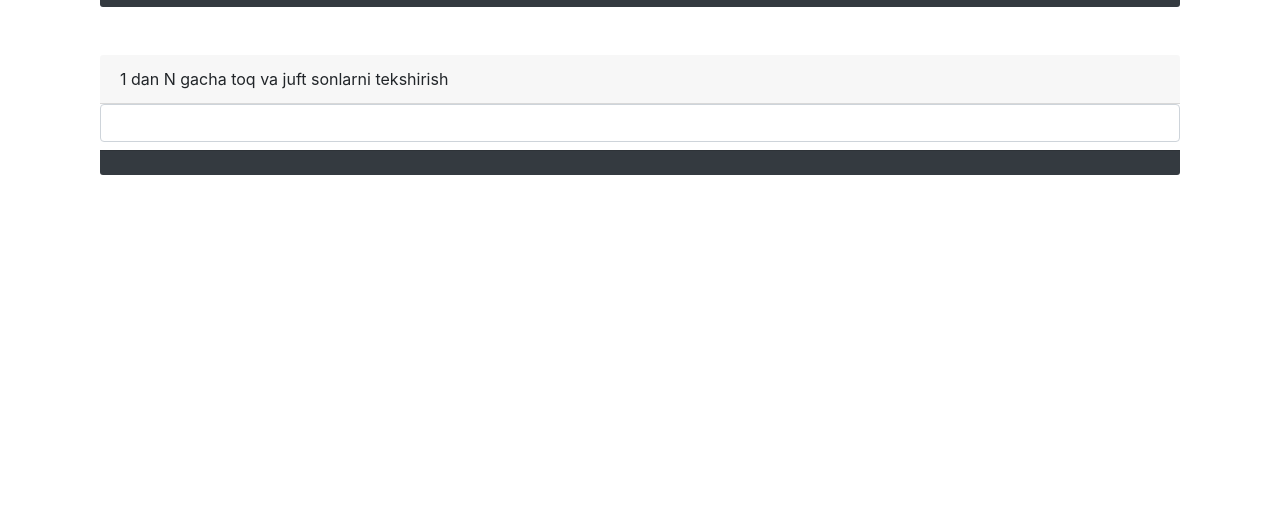
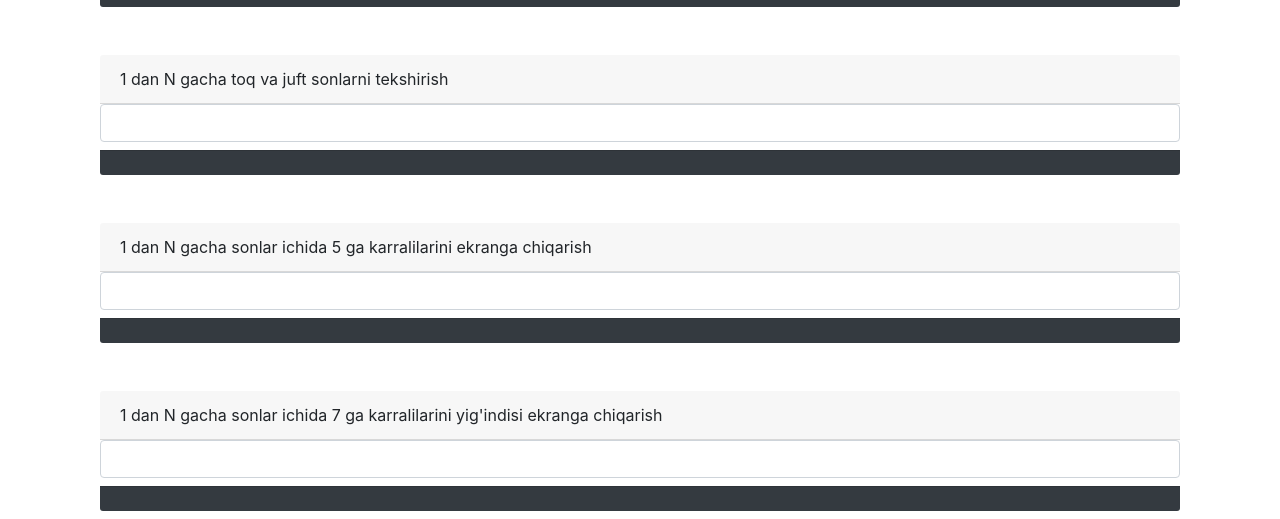
Before and after one commit to asadbekqulboyev/BackEnd_Vazifalar, a PHP site: page /vazifa2.php in a window 1280 px wide. Shown: the part 281-800 px from the top of the page. Run offline with PHP 8.4, Linux system fonts and the light colour scheme.

Commit message:
oxirgisi

```diff
--- a/vazifa2.php
+++ b/vazifa2.php
@@ -54,14 +54,7 @@ if(!empty($_POST['color'])){
 
 
   }
-
-
 ?>
-<!-- 1 dan N gacha bo’lgan toq sonlarni ekranga chiqaring -->
-
-
-
-
 <!DOCTYPE html>
 <html lang="en">
 <head>
@@ -119,6 +112,52 @@ if(!empty($_POST['color'])){
                   } ?>
             </div>
         </div>
+        <div class="col-md-12 mt-5">
+            <div class="card-header bg-succes">
+            1 dan N gacha sonlar ichida 5 ga karralilarini ekranga chiqarish
+            </div>
+            <form method="post">
+                <input type="text" class="form-control m2" name="Son">
+            </form>
+            <div class="card-footer bg-dark text-white mt-2">
+                <?php
+                  if (!empty($_POST['Son'])) {
+                    // Foydalanuvchi kiritgan N qiymatini olish
+                    $Son = $_POST['Son'];
+
+                    // 1 dan boshlab N gacha bo'lgan 5ga karrali sonlarni topish
+                    for ($i = 1; $i <= $Son; $i++) {
+                        if ($i % 5 == 0) {
+                            echo $i . "&nbsp;";
+                        }
+                    }
+                }?>
+            </div>
+        </div>
+        <div class="col-md-12 mt-5">
+            <div class="card-header bg-succes">
+            1 dan N gacha sonlar ichida 7 ga karralilarini yig'indisi ekranga chiqarish
+            </div>
+            <form method="post">
+                <input type="text" class="form-control m2" name="S1">
+            </form>
+            <div class="card-footer bg-dark text-white mt-2">
+                <?php
+                    $count = 0;
+
+                  if (!empty($_POST['S1']) ) {
+                    // Foydalanuvchi kiritgan N qiymatini olish
+                    $S1 = $_POST['S1'];
+                    // 1 dan boshlab N gacha bo'lgan 5ga karrali sonlarni topish
+                    for ($i = 1; $i <= $S1; $i++) {
+                        if ($i % 7 == 0) {
+                            $count+= $i ;
+                        }
+                    }
+                    echo  $count;
+                }?>
+            </div>
+        </div>
     </div>
 
 </body>
```
